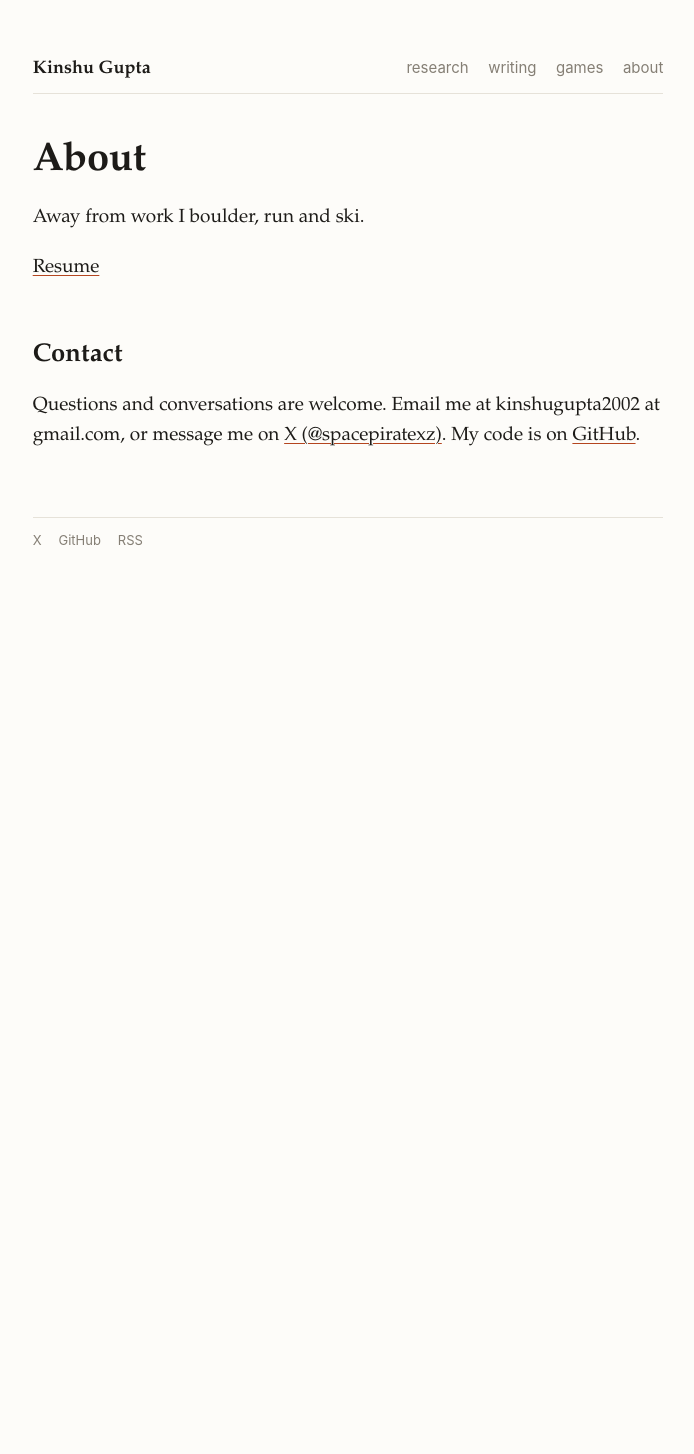
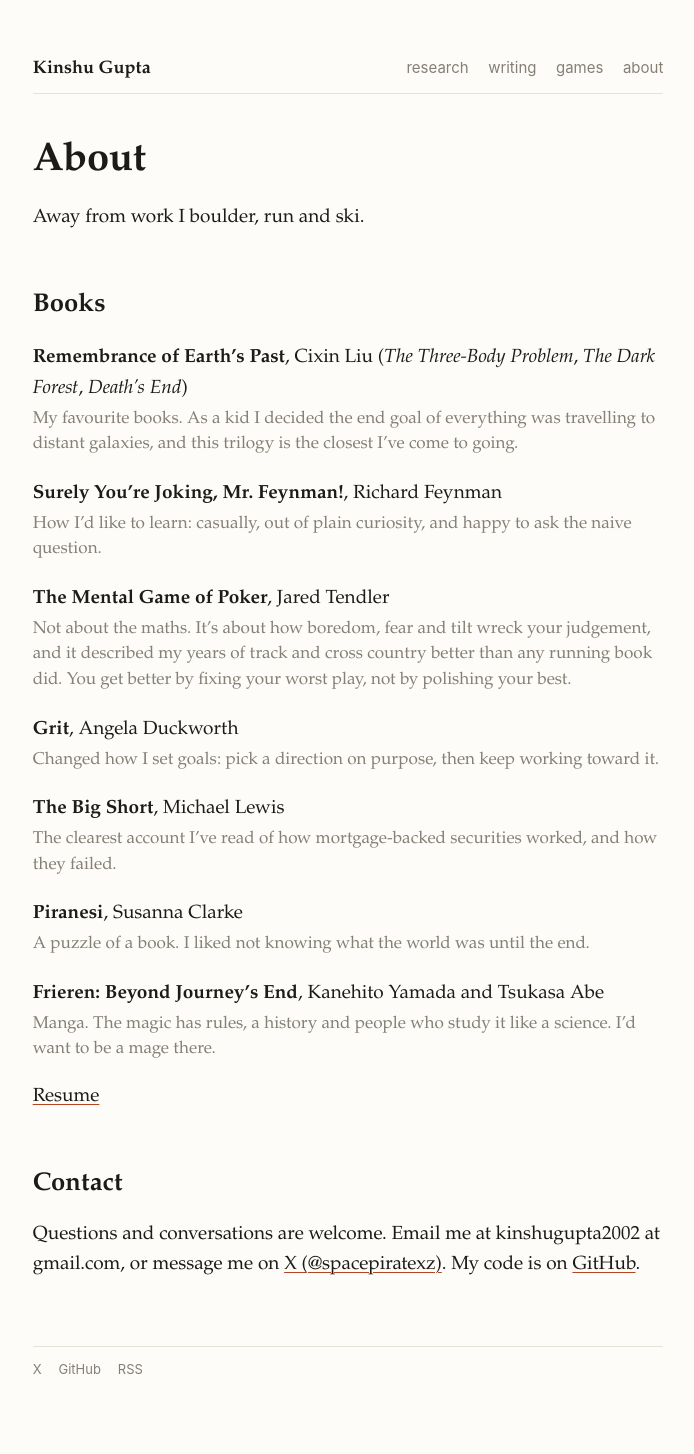
Before and after one commit to kinshu0/kinshu0.github.io, a Jekyll site: the page built from about.markdown, in a window 1280 px wide. Shown: the whole page, without its empty margins (292-986 px from the left). Built offline with Jekyll 4.4.1, drawn with Linux system fonts in a browser that asks for light colours; before the commit the page ends 900 px from its top, so only the background shows below that.

Commit message:
About: draft Books section (preview branch, not published)
Co-Authored-By: Claude Fable 5.2 <noreply@anthropic.com>

```diff
--- a/about.markdown
+++ b/about.markdown
@@ -16,6 +16,33 @@ Placed top 0.3% globally at IMC Prosperity Trading Challenge out of 10,000+ team
 
 Away from work I boulder, run and ski.
 
+## Books
+
+<div class="books" markdown="1">
+
+**Remembrance of Earth's Past**, Cixin Liu (*The Three-Body Problem*, *The Dark Forest*, *Death's End*)
+: My favourite books. As a kid I decided the end goal of everything was travelling to distant galaxies, and this trilogy is the closest I've come to going.
+
+**Surely You're Joking, Mr. Feynman!**, Richard Feynman
+: How I'd like to learn: casually, out of plain curiosity, and happy to ask the naive question.
+
+**The Mental Game of Poker**, Jared Tendler
+: Not about the maths. It's about how boredom, fear and tilt wreck your judgement, and it described my years of track and cross country better than any running book did. You get better by fixing your worst play, not by polishing your best.
+
+**Grit**, Angela Duckworth
+: Changed how I set goals: pick a direction on purpose, then keep working toward it.
+
+**The Big Short**, Michael Lewis
+: The clearest account I've read of how mortgage-backed securities worked, and how they failed.
+
+**Piranesi**, Susanna Clarke
+: A puzzle of a book. I liked not knowing what the world was until the end.
+
+**Frieren: Beyond Journey's End**, Kanehito Yamada and Tsukasa Abe
+: Manga. The magic has rules, a history and people who study it like a science. I'd want to be a mage there.
+
+</div>
+
 [Resume](/files/resume.pdf)
 
 <h2 id="contact">Contact</h2>
--- a/assets/css/site.css
+++ b/assets/css/site.css
@@ -59,6 +59,10 @@ article > .meta { margin: 0 0 2em; }
 .pub .pl a { font: 13px/1.4 var(--sans); margin-right: 1em; }
 .pub + .label { margin-top: 2.8em; }
 
+/* About: book list */
+.books dt { margin-top: 1.1em; font-weight: 400; }
+.books dd { margin: .15em 0 0; font-size: .9em; line-height: 1.5; color: var(--dim); }
+
 /* post list */
 .entry { display: flex; gap: 1.4em; align-items: flex-start; padding: 1.3em 0; border-top: 1px solid var(--line); }
 .entry .txt { flex: 1; }
```
